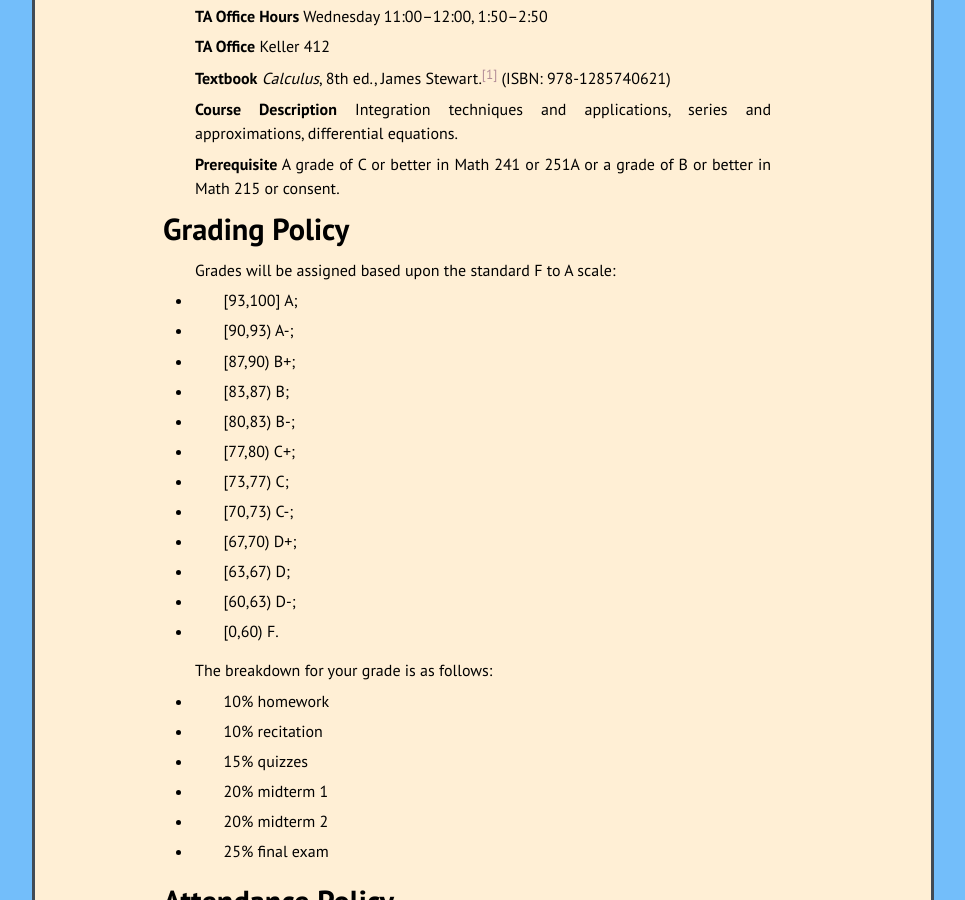
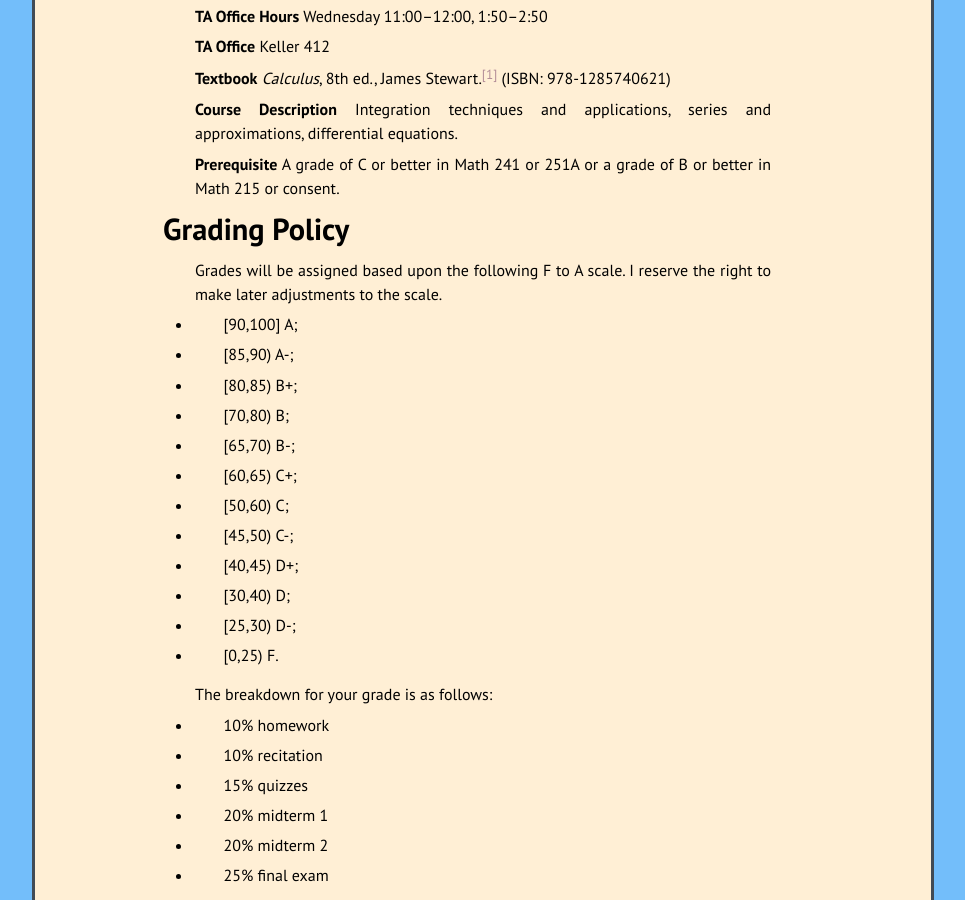
Before and after one commit to kamerynjw/kamerynjw.github.io, a Jekyll site: the page built from teaching/2019/math242/syllabus.md, in a window 1280 px wide and 900 px high, scrolled down 575 px. Shown: the whole window, without its empty margins (157-1122 px from the left). Built offline with Jekyll 4.4.1, drawn with Linux system fonts in a browser that asks for light colours; nearby versions of some CDN libraries.

Commit message:
added info about curve

```diff
--- a/teaching/2019/math242/syllabus.md
+++ b/teaching/2019/math242/syllabus.md
@@ -42,31 +42,31 @@ Class Information
 Grading Policy
 =======
 
-Grades will be assigned based upon the standard F to A scale:
+Grades will be assigned based upon the following F to A scale. I reserve the right to make later adjustments to the scale.
 
-* [93,100] A;
+* [90,100] A;
 
-* [90,93) A-;
+* [85,90) A-;
 
-* [87,90) B+;
+* [80,85) B+;
 
-* [83,87) B;
+* [70,80) B;
 
-* [80,83) B-;
+* [65,70) B-;
 
-* [77,80) C+;
+* [60,65) C+;
 
-* [73,77) C;
+* [50,60) C;
 
-* [70,73) C-;
+* [45,50) C-;
 
-* [67,70) D+;
+* [40,45) D+;
 
-* [63,67) D;
+* [30,40) D;
 
-* [60,63) D-;
+* [25,30) D-;
 
-* [0,60) F.
+* [0,25) F.
 
 The breakdown for your grade is as follows:
 
```
Also changed, not shown: teaching/2019/math242.md (+2 -0 lines).
